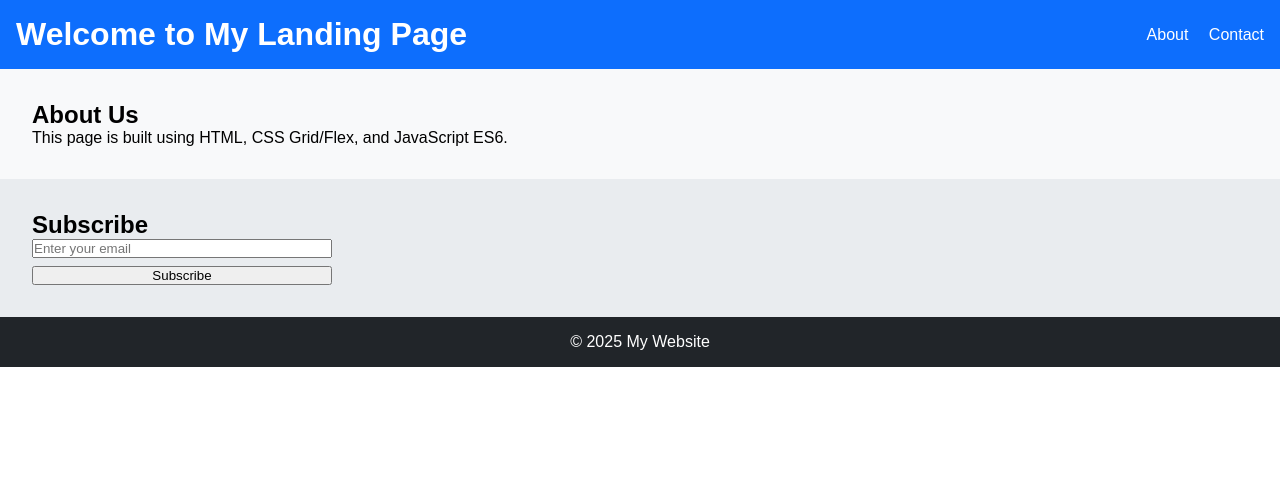
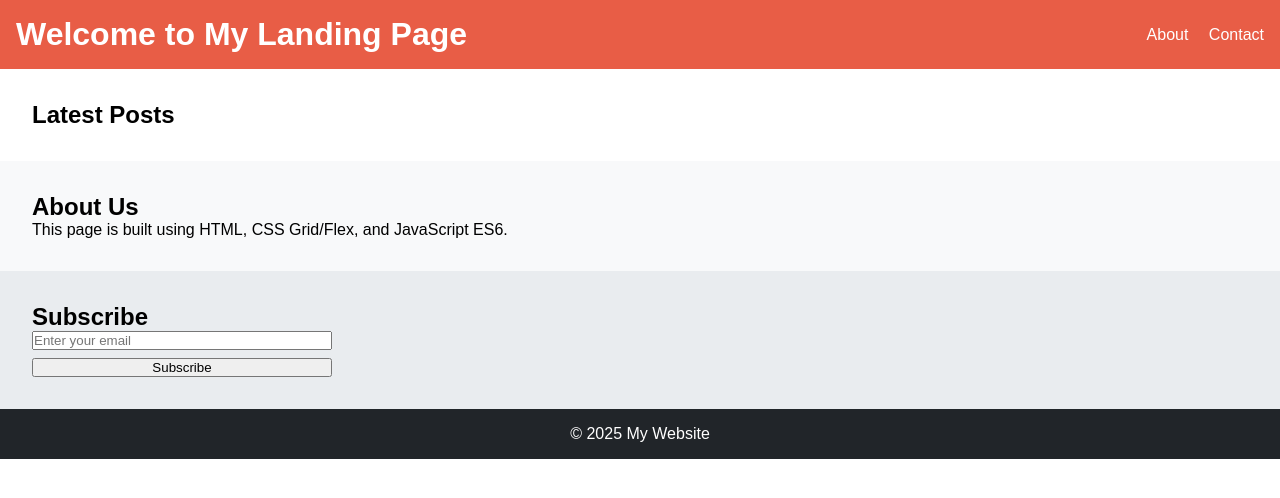
Before and after one commit to Stephen-goldenowl/html-css-js-practice, a plain HTML site: page index.html in a window 1280 px wide. Drawn offline with nearby package versions, Linux system fonts and the light colour scheme; a script that the page names is missing.

Commit message:
added section for posts and changed theme color

```diff
--- a/index.html
+++ b/index.html
@@ -15,6 +15,11 @@
         <a href="#contact">Contact</a>
       </nav>
     </header>
+
+    <section id="news" class="section news">
+      <h2>Latest Posts</h2>
+      <ul id="posts-list"></ul>
+    </section>
 
     <section id="about" class="section about">
       <h2>About Us</h2>
--- a/style.css
+++ b/style.css
@@ -12,7 +12,7 @@ body {
   display: flex;
   justify-content: space-between;
   align-items: center;
-  background-color: #0d6efd;
+  background-color: #e85d46;
   padding: 1rem;
   color: white;
 }
```
